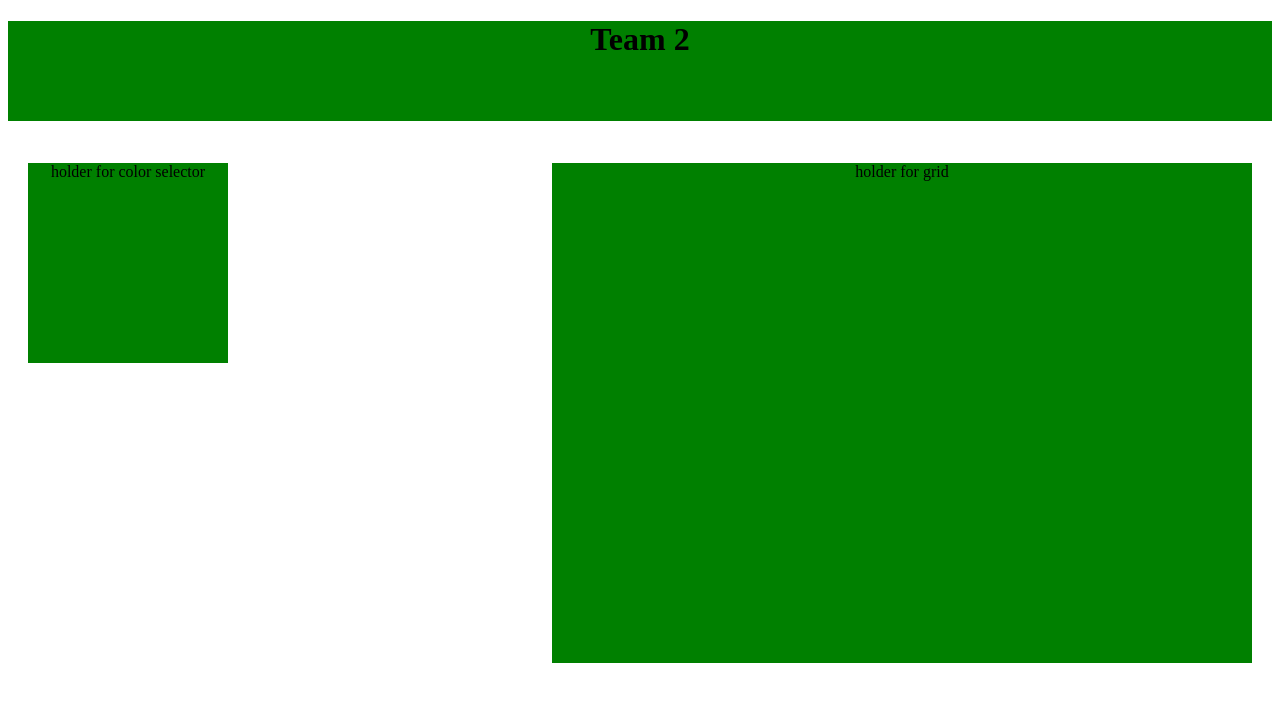
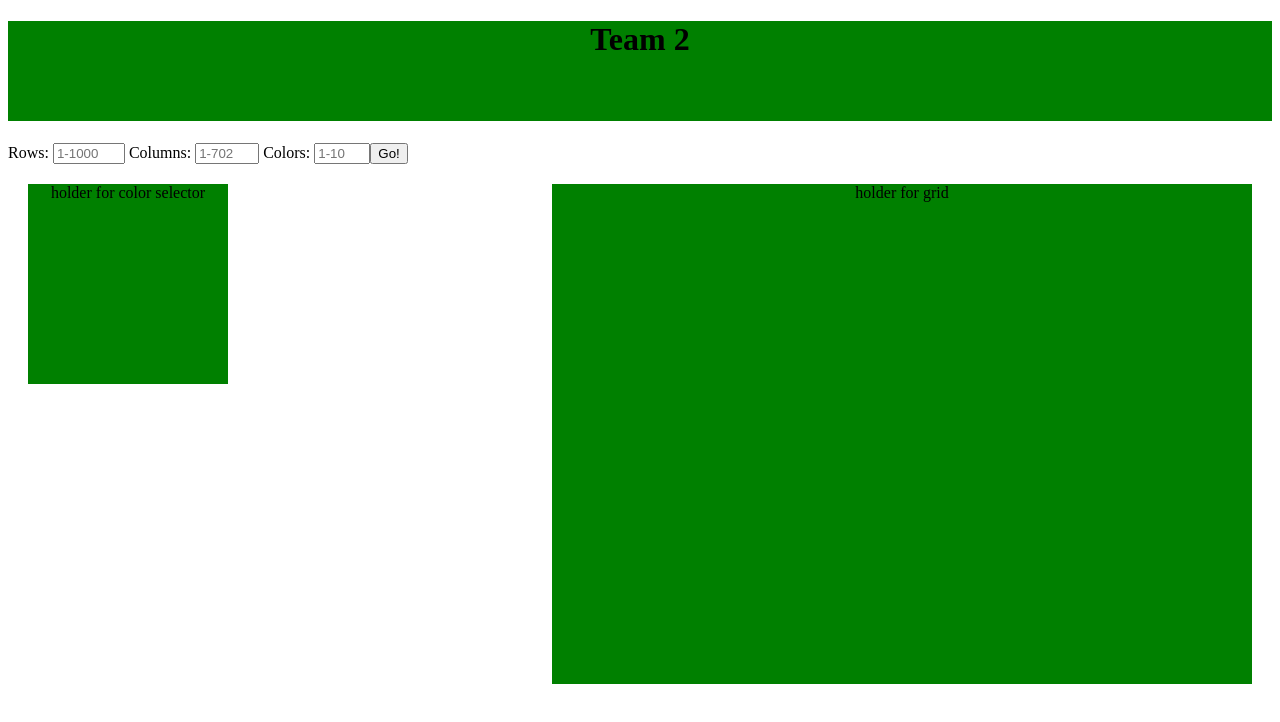
Before and after one commit to brendanscheidt/CS312-Team-Project, an Angular app: page / in a window 1280 px wide. Shown: the top 722 px of the page. Built offline with nearby package versions, Linux system fonts and the light colour scheme.

Commit message:
Add form for submitting rows, columns, colors

```diff
--- a/angular.json
+++ b/angular.json
@@ -97,5 +97,8 @@
         }
       }
     }
+  },
+  "cli": {
+    "analytics": "873838d4-fe71-45ca-a314-ca1d81efd87b"
   }
 }
--- a/src/app/app.component.html
+++ b/src/app/app.component.html
@@ -43,6 +43,21 @@
 </header>
 
 <main>
+	<form method="post">
+		<label>
+			Rows:
+			<input type="number" placeholder="1-1000" min="1" max="1000" name="numRows" required />
+		</label>
+		<label>
+			Columns:
+			<input type="number" placeholder="1-702" min="1" max="702" name="numCols" required />
+		</label>
+		<label>
+			Colors:
+			<input type="number" placeholder="1-10" min="1" max="10" name="numColors" required />
+		</label>
+		<input type="submit" value="Go!" />
+	</form>
 	<div class="left-float color-selector">holder for color selector</div>
 	<div class="right-float grid">holder for grid</div>
 </main>
```
